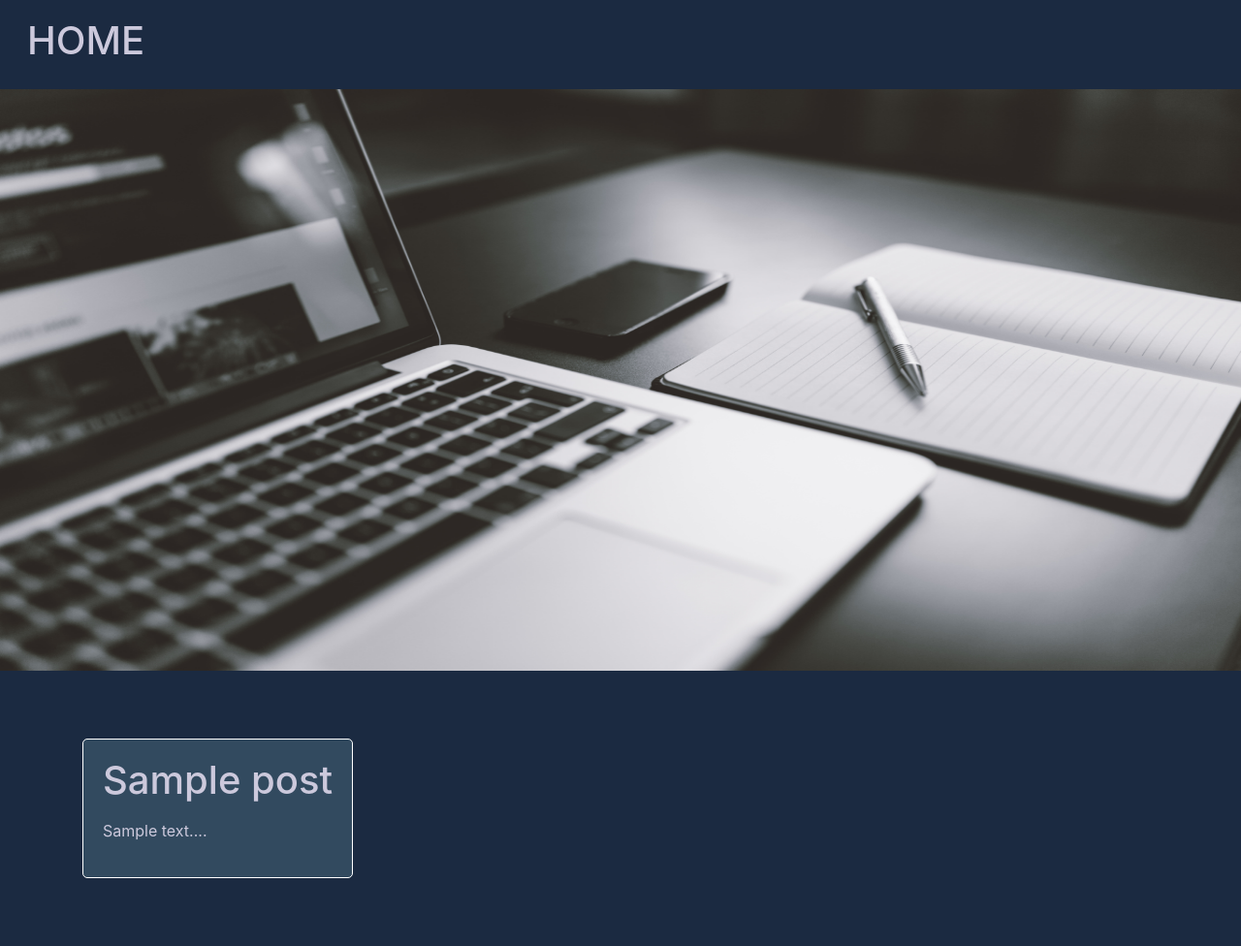
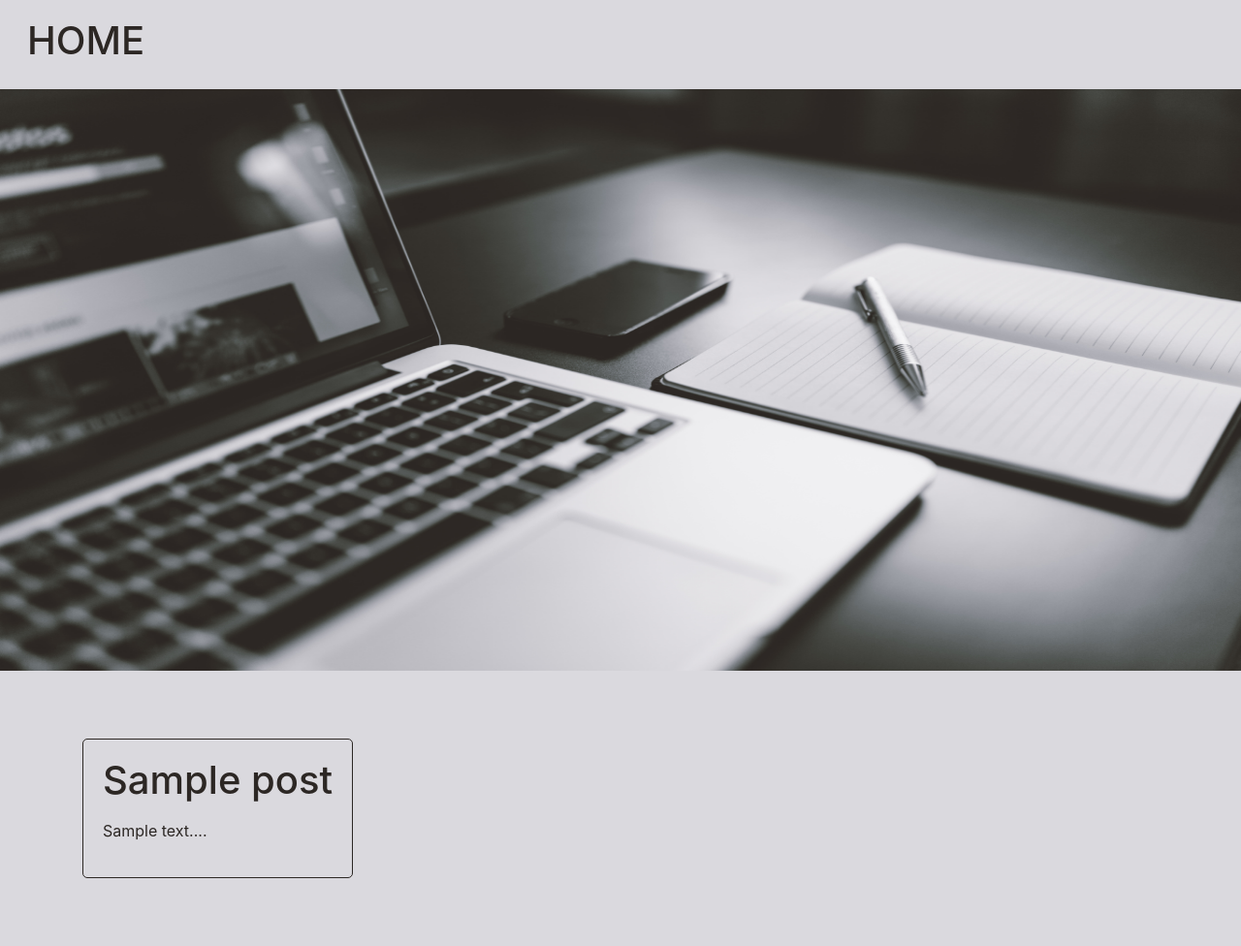
Before and after one commit to cmatson93/djangoBlog, a Django app: page / in a window 1280 px wide. Shown: the whole page at 97% size. Run offline with Django 3.2, Linux system fonts and the light colour scheme; tables that the repository leaves empty hold one stand-in row (values such as "Sample post"); some libraries are stand-ins or nearby versions.

Commit message:
Change color scheme

```diff
--- a/blog/static/blog/style.css
+++ b/blog/static/blog/style.css
@@ -9,7 +9,7 @@ nav {
 }
 
 nav a {
-    color: #CCC9DC;
+    color: #2C2724;
     margin: 2px;
     text-decoration: none;
     font-size: 30px;
@@ -21,13 +21,13 @@ nav li {
 }
 
 nav a:hover {
-    color: #324A5F;
+    color: #888B92;
     text-decoration: none;
 }
 
 body {
-    background-color: #1B2A41;
-    color: #CCC9DC;
+    background-color: #DAD9DE;
+    color: #2C2724;
 }
 
 .content {
@@ -38,15 +38,15 @@ body {
 }
 
 .content a {
-    color: #CCC9DC;
+    color: #2C2724;
 }
 
 .post {
-    border: 1px solid white;
+    border: 1px solid #2C2724;
     margin: 10px;
     padding: 10px;
     border-radius: 5px;
-    background-color: #324A5F;
+    background-color: #DAD9DE;
 }
 
 #home-img {
```
